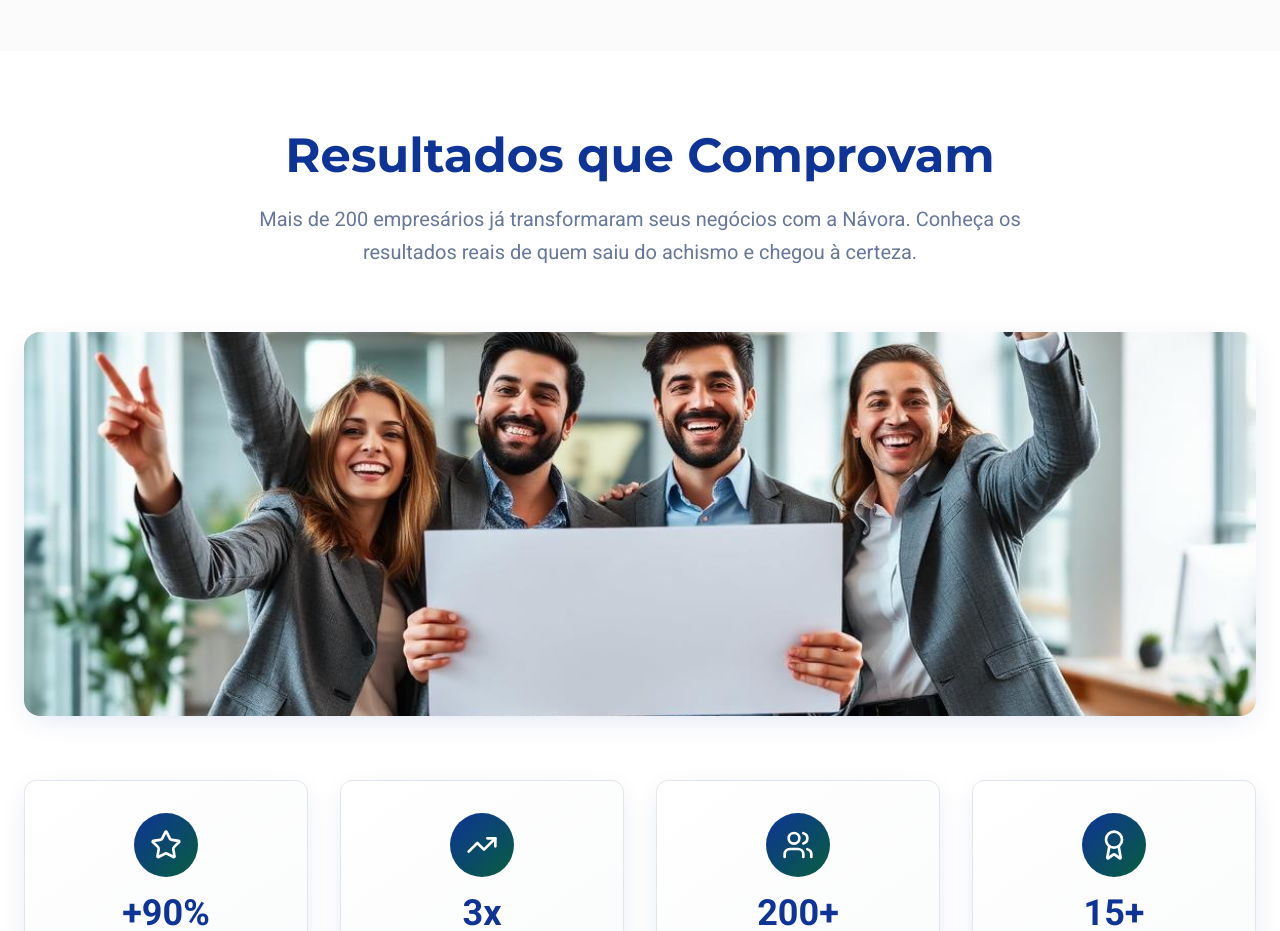
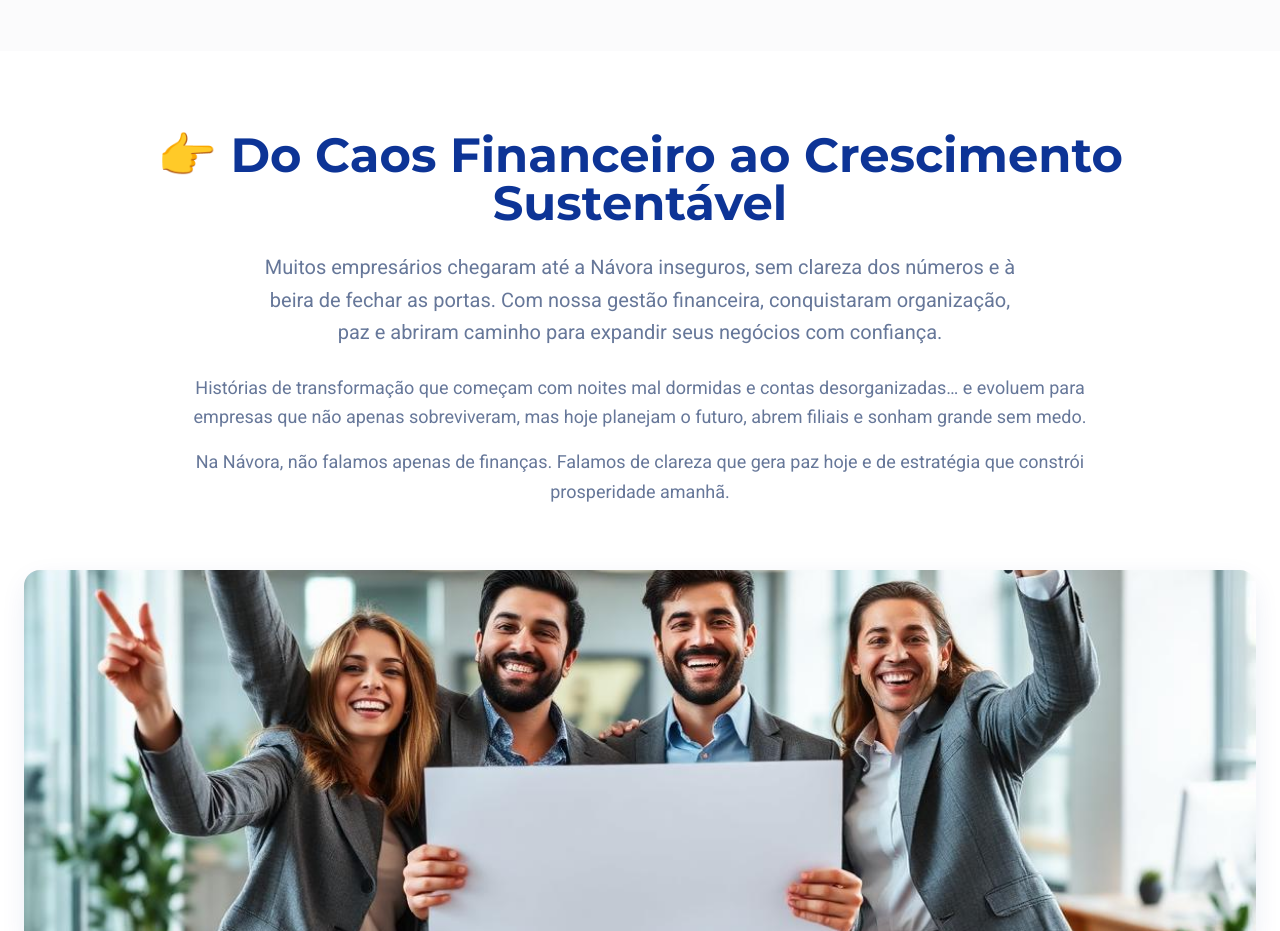
Before and after one commit to advmilva-hash/navora-financial-clarity, a React (Vite) app: page / in a window 1280 px wide. Shown: the part 4400-5331 px from the top of the page. Built offline with nearby package versions, Linux system fonts and the light colour scheme; the HTML template or start-up script is replaced by a standard one.

Commit message:
Update Results section text

```diff
--- a/src/components/Results.tsx
+++ b/src/components/Results.tsx
@@ -56,12 +56,22 @@ const Results = () => {
       <div className="container mx-auto px-6">
         <div className="text-center mb-16">
           <h2 className="text-4xl md:text-5xl font-bold text-primary mb-6">
-            Resultados que Comprovam
+            👉 Do Caos Financeiro ao Crescimento Sustentável
           </h2>
-          <p className="text-xl text-muted-foreground max-w-3xl mx-auto leading-relaxed">
-            Mais de 200 empresários já transformaram seus negócios com a Návora.
-            Conheça os resultados reais de quem saiu do achismo e chegou à certeza.
+          <p className="text-xl text-muted-foreground max-w-3xl mx-auto leading-relaxed mb-6">
+            Muitos empresários chegaram até a Návora inseguros, sem clareza dos números e à beira de fechar as portas.
+            Com nossa gestão financeira, conquistaram organização, paz e abriram caminho para expandir seus negócios com confiança.
           </p>
+          <div className="text-lg text-muted-foreground max-w-4xl mx-auto leading-relaxed">
+            <p className="mb-4">
+              Histórias de transformação que começam com noites mal dormidas e contas desorganizadas…
+              e evoluem para empresas que não apenas sobreviveram, mas hoje planejam o futuro, abrem filiais e sonham grande sem medo.
+            </p>
+            <p>
+              Na Návora, não falamos apenas de finanças.
+              Falamos de clareza que gera paz hoje e de estratégia que constrói prosperidade amanhã.
+            </p>
+          </div>
         </div>
 
         {/* Hero Image */}
```
